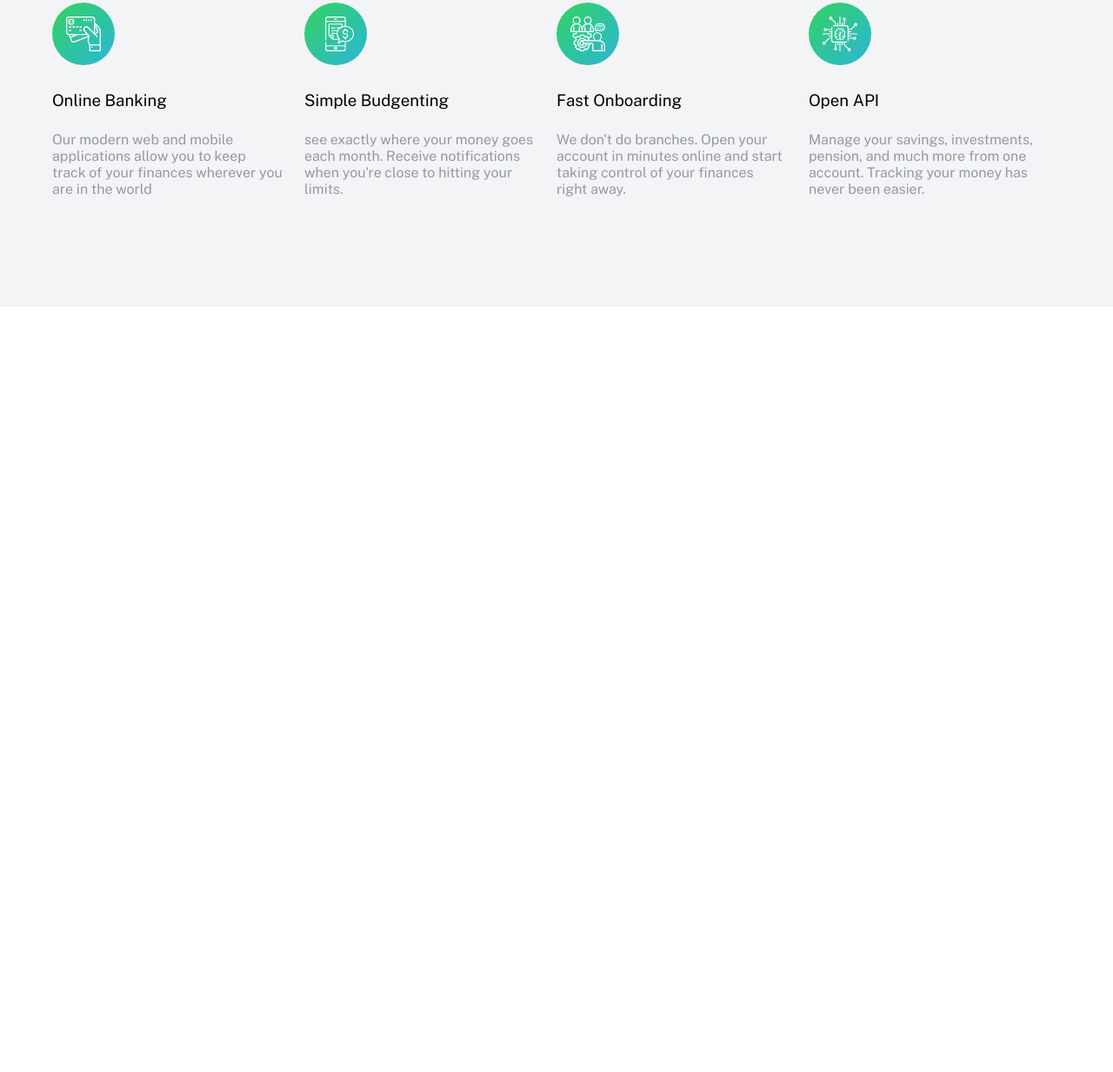
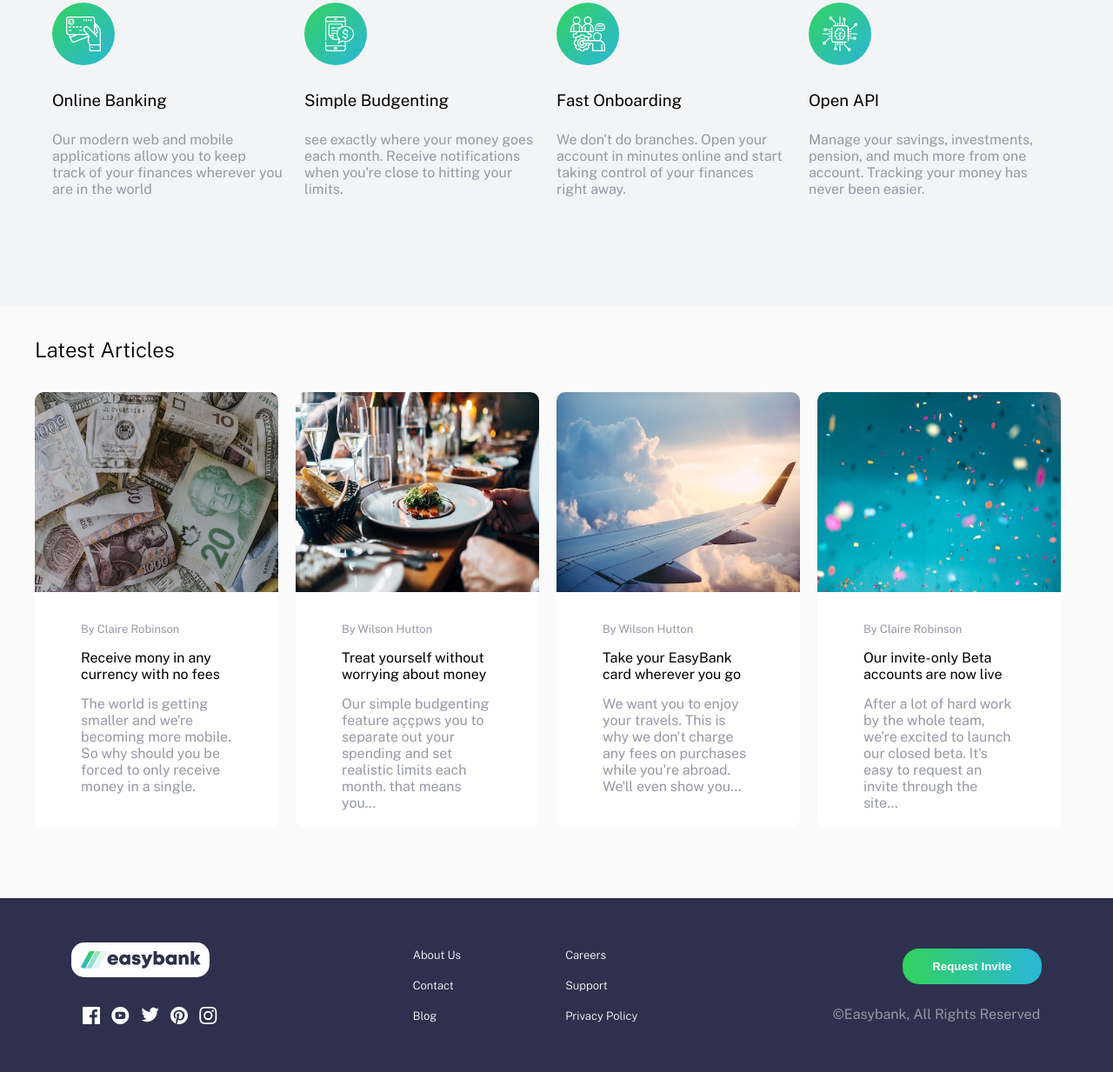
Before and after one commit to ClismanFreitas/easyBank, a plain HTML site: page index.html in a window 1280 px wide. Shown: the part 1087-2320 px from the top of the page at 87% size. Before the commit the page ends 1440 px from the top, so only its background shows below. Drawn offline with nearby package versions, Linux system fonts and the light colour scheme.

Commit message:
estrutura finish

```diff
--- a/css/styled.css
+++ b/css/styled.css
@@ -2,7 +2,7 @@ body {
     font-family: "Public Sans", sans-serif;
 }
 
-p{
+p, span{
   color: hsl(233, 8%, 62%);
 }
 
@@ -134,3 +134,113 @@ section{
     font-weight: 400;
     padding: 25px 0;
 }
+
+article{
+    background-color: hsl(0, 0%, 98%);
+    display: flex;
+    justify-content: center;
+}
+
+.menu-article{
+    display: flex;
+    justify-content: center;
+    padding-bottom: 80px;
+}
+
+.menu-article li {
+    background-color: white;
+    width: 20em;
+    margin-right: 20px;
+    border-radius: 10px;
+
+}
+
+.descricao-article{
+    padding: 20px 53px;
+}
+
+.img-article img{
+    width: 100%;
+    height: 230px;
+    margin-bottom: 8px;
+    border-top-left-radius: 10px;
+    border-top-right-radius: 10px;
+}
+
+span{
+    font-size: 13px;
+}
+
+.descricao-article h4 {
+    margin: 15px 0px;
+    font-weight: 400;
+}
+
+.container-article{
+    display: flex;
+    justify-content: center;
+    flex-direction: column;
+    width: 1200px;
+
+}
+.container-article h2{
+    font-weight: 300;
+    padding: 35px 0px;
+}
+
+.container-footer{
+    background-color: hsl(233, 26%, 24%);
+    display: flex;
+    justify-content: space-around;
+    align-items: center;
+    height:200px;
+}
+
+.logo{
+    background-color: white;
+    padding: 10px;
+    border-radius: 15px;
+}
+
+.redes-footer{
+    display: flex;
+}
+
+.redes-footer li{
+    padding-top: 30px;
+    margin-left: 13px;
+}
+
+.menu-footer {
+    color: white;
+    display: flex;
+    font-size: 13px;
+    font-weight: 300;
+}
+
+.menu-footer li {
+    margin: 20px 60px;
+}
+
+.container-invite{
+    display: flex;
+    flex-direction: column;
+    width: 240px;
+}
+
+
+.btn-invite-footer{
+    width: 160px;
+    padding: 13px 0px;
+    background-image: linear-gradient(to right, hsl(136, 65%, 51%), hsl(192, 70%, 51%));
+    border-radius: 19px;
+    color: white;
+    font-weight: bold;
+}
+
+.btn-footer{
+    width: 100%;
+    display: flex;
+    justify-content: end;
+    padding-bottom: 25px;
+}
--- a/index.html
+++ b/index.html
@@ -54,7 +54,8 @@
     <div class="choose">
       <div class="container-choose">
         <h2 class="title-choose">Why choose Easybank?</h2>
-        <p>we leverage Open Banking to turn your bank account into your financial hub. Control your finances like never before.</p>
+        <p>we leverage Open Banking to turn your bank account into your financial hub. Control your finances like never
+          before.</p>
       </div>
       <ul class="menu-bank">
         <li>
@@ -84,6 +85,86 @@
       </ul>
     </div>
   </section>
+  <article>
+    <div class="container-article">
+      <h2>Latest Articles</h2>
+      <ul class="menu-article">
+        <li>
+          <div class="img-article">
+            <img src="images/image-currency.jpg" alt="">
+          </div>
+          <div class="descricao-article">
+            <span>By Claire Robinson</span>
+            <h4>Receive mony in any currency with no fees</h4>
+            <p>The world is getting smaller and we're becoming more mobile. So why should you be forced to only receive
+              money in a single.</p>
+          </div>
+        </li>
+        <li>
+          <div class="img-article">
+            <img src="images/image-restaurant.jpg" alt="">
+          </div>
+          <div class="descricao-article">
+            <span>By Wilson Hutton</span>
+            <h4>Treat yourself without worrying about money</h4>
+            <p>Our simple budgenting feature aççpws you to separate out your spending and set realistic limits each
+              month. that means you...</p>
+          </div>
+        </li>
+        <li>
+          <div class="img-article">
+            <img src="images/image-plane.jpg" alt="">
+          </div>
+          <div class="descricao-article">
+            <span>By Wilson Hutton</span>
+                <h4>Take your EasyBank card wherever you go</h4>
+                <p>We want you to enjoy your travels. This is why we don't charge any fees on purchases while you're
+                  abroad. We'll even show you...</p>
+          </div>
+        </li>
+        <li>
+          <div class="img-article">
+            <img src="images/image-confetti.jpg" alt="">
+          </div>
+          <div class="descricao-article">
+            <span>By Claire Robinson</span>
+            <h4>Our invite-only Beta accounts are now live</h4>
+            <p>After a lot of hard work by the whole team, we're excited to launch our closed beta. It's easy to request
+              an invite through the site...</p>
+          </div>
+        </li>
+      </ul>
+    </div>
+  </article>
+  <footer class="container-footer">
+    <div>
+      <img class="logo" src="images/logo.svg" alt="">
+      <ul class="redes-footer">
+        <li><img src="images/icon-facebook.svg" alt=""></li>
+        <li><img src="images/icon-youtube.svg" alt=""></li>
+        <li><img src="images/icon-twitter.svg" alt=""></li>
+        <li><img src="images/icon-pinterest.svg" alt=""></li>
+        <li><img src="images/icon-instagram.svg" alt=""></li>
+      </ul>
+    </div>
+    <div class="menu-footer">
+      <ul>
+        <li>About Us</li>
+        <li>Contact</li>
+        <li>Blog</li>
+      </ul>
+      <ul>
+        <li>Careers</li>
+        <li>Support</li>
+        <li>Privacy Policy</li>
+      </ul>
+    </div>
+    <div class="container-invite">
+      <div class="btn-footer">
+        <button class="btn-invite-footer">Request Invite</button>
+      </div>
+      <p>©Easybank, All Rights Reserved</p>
+    </div>
+  </footer>
 </body>
-
 </html>
```
